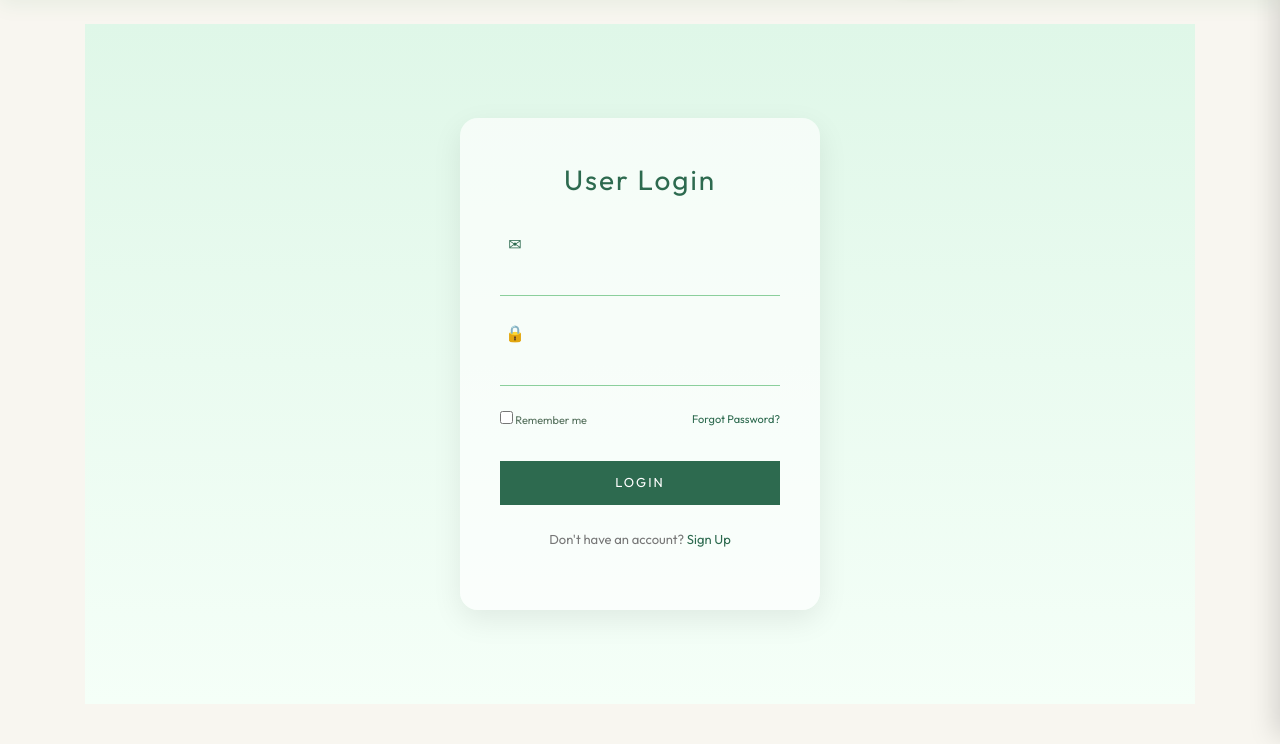
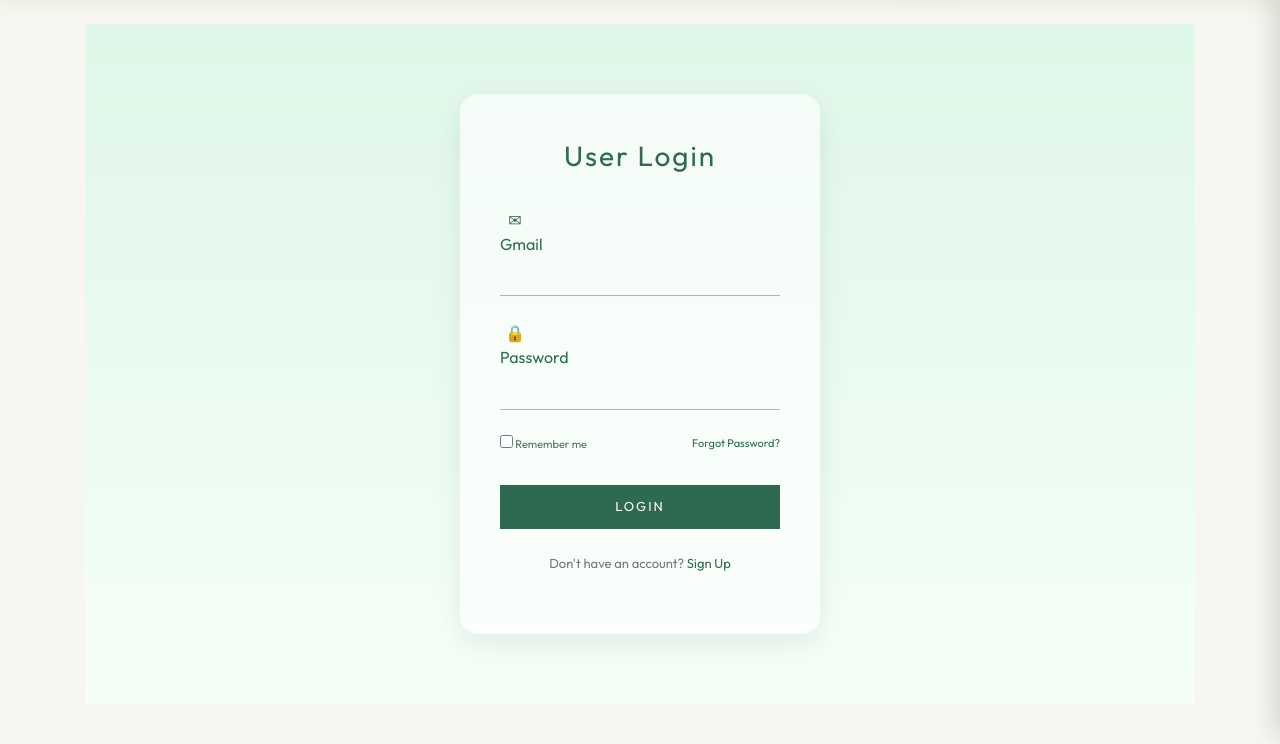
Before and after one commit to Mohd-Araf/amader_uthaan_krishi-ERP-Software-, a Django app: page /accounts/login/ in a window 1280 px wide. Shown: the part 64-808 px from the top of the page. Run offline with Django 5.2, Linux system fonts and the light colour scheme.

Commit message:
Update login form labels for clarity

```diff
--- a/Templates/accounts/login.html
+++ b/Templates/accounts/login.html
@@ -14,12 +14,12 @@
             {% csrf_token %}
 
             <div class="input-group">
-                <span>✉</span>
+                <span>✉ Gmail</span>
                 {{ form.username }}
             </div>
 
             <div class="input-group">
-                <span>🔒</span>
+                <span>🔒 Password</span>
                 {{ form.password }}
             </div>
 
```
